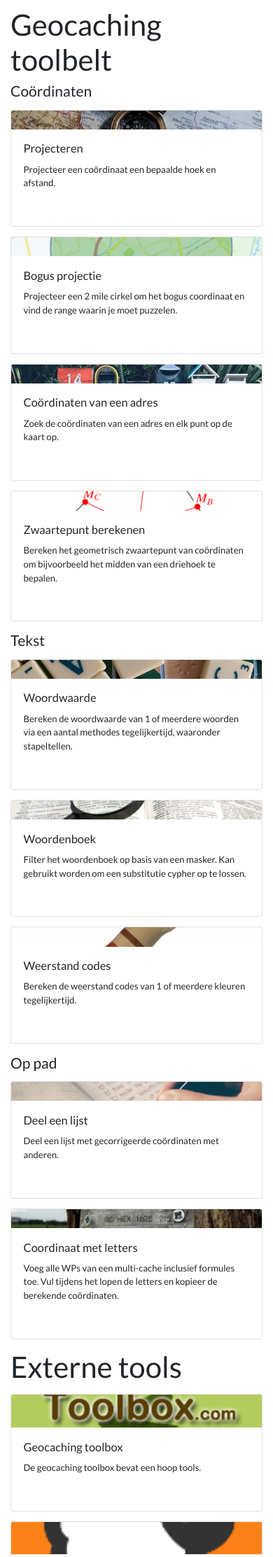
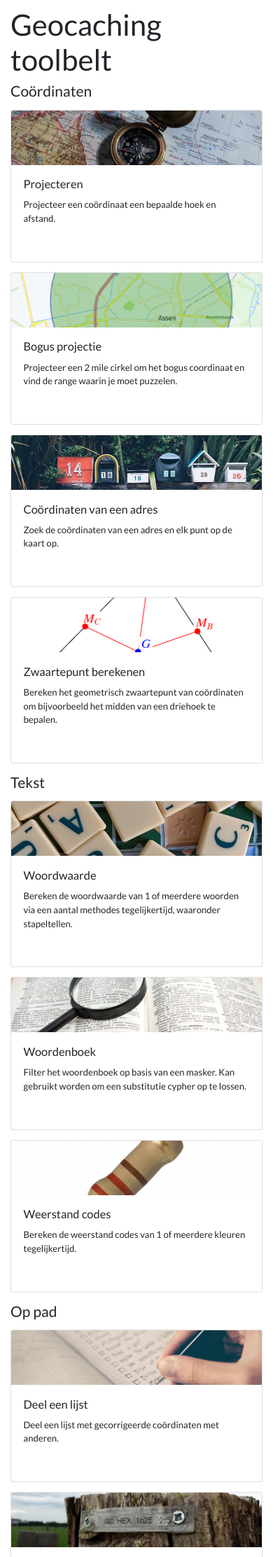
Before and after one commit to niekp/GeocachingToolbelt, an ASP.NET Core app: page / in a window 390 px wide. Shown: the part 62-2287 px from the top of the page at 70% size. Run offline with ASP.NET Core 8, Linux system fonts and the light colour scheme; some libraries are stand-ins or nearby versions.

Commit message:
Change the wordvalue image & height of homepage cards

```diff
--- a/GeocachingToolbelt/Views/Home/Index.cshtml
+++ b/GeocachingToolbelt/Views/Home/Index.cshtml
@@ -37,7 +37,7 @@
     <partial name="_ToolPartial" model='new Tool(
         "Woordwaarde",
         "Bereken de woordwaarde van 1 of meerdere woorden via een aantal methodes tegelijkertijd, waaronder stapeltellen.",
-        "/images/scrabble.jpg",
+        "/images/scrabble2.jpg",
         "WordValue")' />
 
     <partial name="_ToolPartial" model='new Tool(
--- a/GeocachingToolbelt/wwwroot/css/site.css
+++ b/GeocachingToolbelt/wwwroot/css/site.css
@@ -121,8 +121,9 @@ body {
 }
 
 .internal-tools .card-img-top {
-    height: 7vw;
+    height: 8vw;
 }
+
 h3 {
     font-size: 1.5rem;
 }
@@ -141,3 +142,11 @@ h3 {
 [data-trigger='copy'] {
     cursor: pointer;
 }
+
+@media (max-width: 767px) {
+
+    .internal-tools .card-img-top {
+        height: 20vw;
+    }
+
+}
```
Also changed, not shown: GeocachingToolbelt/wwwroot/images/scrabble2.jpg (renamed from GeocachingToolbelt/wwwroot/images/scrabble.jpg).
